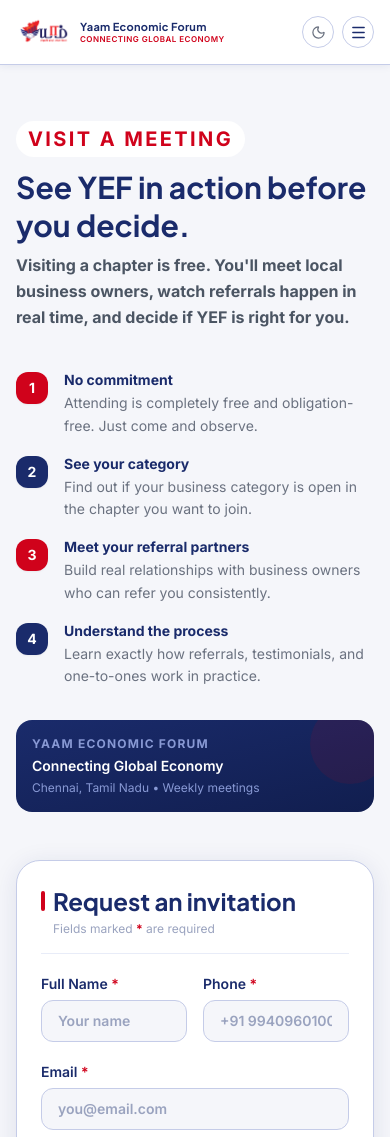
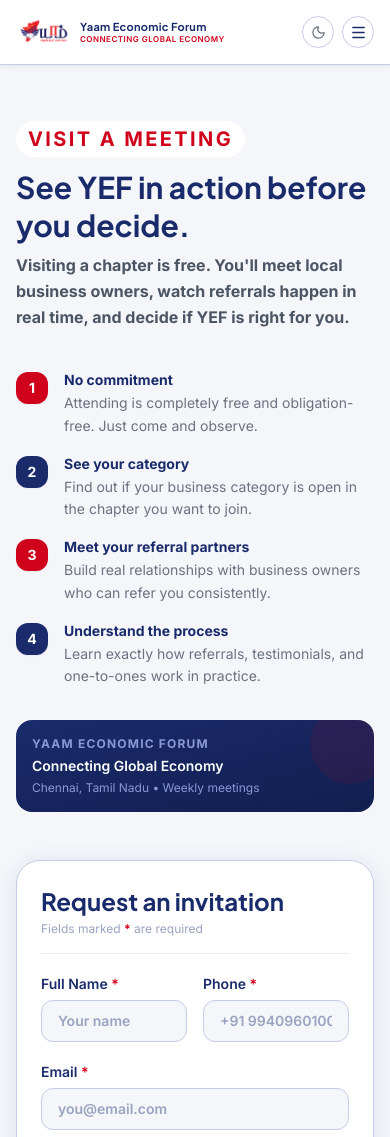
Before and after one commit to vernuretools-collab/yef-main, a React (Vite) app: page /visit-meeting in a window 390 px wide. Shown: the top 1137 px of the page. Built offline with nearby package versions, Linux system fonts and the light colour scheme.

Commit message:
Update YEF project

```diff
--- a/src/pages/Home.jsx
+++ b/src/pages/Home.jsx
@@ -337,8 +337,7 @@
           </div>
 
           <div className="bg-white dark:bg-[#13192e] rounded-3xl border border-[#C5CCE8] dark:border-[#2a3460] p-6 shadow-[0_8px_32px_rgba(26,43,107,0.12)]">
-            <div className="flex items-center gap-2 mb-5">
-              <span className="w-1 h-4 rounded-full bg-[#D0021B]" />
+            <div className="mb-5">
               <p className="text-xs font-bold uppercase tracking-[0.12em] text-[#D0021B]">
                 Community at a glance
               </p>
--- a/src/pages/Members.jsx
+++ b/src/pages/Members.jsx
@@ -146,8 +146,7 @@
 
           {/* Stats card */}
           <div className="rounded-3xl  border border-[#C5CCE8] dark:border-[#2a3460] bg-white dark:bg-[#13192e] p-5 sm:p-6 shadow-[0_8px_32px_rgba(26,43,107,0.12)]">
-            <div className="flex items-center gap-2 mb-4 sm:mb-5">
-              <span className="w-1 h-4 rounded-full bg-[#D0021B]" />
+            <div className="mb-4 sm:mb-5">
               <p className="text-xs font-bold uppercase tracking-[0.12em] text-[#D0021B]">Member benefits</p>
             </div>
             <p className="text-sm text-gray-700 dark:text-[#C9D2F2] italic leading-relaxed">
@@ -447,8 +446,7 @@
 
           {/* Mentor / Mentee paths */}
           <div className="xl:col-span-2 rounded-3xl border border-[#C5CCE8] dark:border-[#2a3460] bg-white dark:bg-[#13192e] p-5 sm:p-8">
-            <div className="flex items-center gap-2 mb-4">
-              <span className="w-1 h-4 rounded-full bg-[#D0021B]" />
+            <div className="mb-4">
               <p className="text-xs font-bold uppercase tracking-[0.12em] text-[#D0021B]">Mentor / mentee</p>
             </div>
 
--- a/src/pages/VisitMeeting.jsx
+++ b/src/pages/VisitMeeting.jsx
@@ -179,22 +179,19 @@
             className="bg-white dark:bg-[#13192e] rounded-3xl border border-[#C5CCE8] dark:border-[#2a3460] p-6 sm:p-8 shadow-[0_4px_24px_rgba(26,43,107,0.10)] space-y-5"
           >
             <div className="pb-4 border-b border-[#E8ECF8] dark:border-[#2a3460]">
-              <div className="flex items-center gap-2 mb-1">
-                <span className="w-1 h-5 rounded-full bg-[#D0021B]" />
               <h3
                 className="text-2xl font-bold text-[#1A2B6B] dark:text-[#DDE3F5]"
                 style={{ fontFamily: 'Plus Jakarta Sans, sans-serif' }}
               >
                 Request an invitation
               </h3>
-              </div>
 
-              <p className="text-xs text-[#9AA3BF] ml-3">
+              <p className="text-xs text-[#9AA3BF] mt-1">
                 Fields marked <span className="text-[#D0021B] font-bold">*</span> are required
               </p>
 
               {refMemberId && (
-                <div className="mt-3 ml-3 inline-flex items-center px-3 py-1.5 rounded-full bg-amber-50 text-amber-700 border border-amber-200 text-xs font-semibold">
+                <div className="mt-3 inline-flex items-center px-3 py-1.5 rounded-full bg-amber-50 text-amber-700 border border-amber-200 text-xs font-semibold">
                   Invited by a YEF member
                 </div>
               )}
```
Lines whose indentation alone changed are shown as unchanged.
